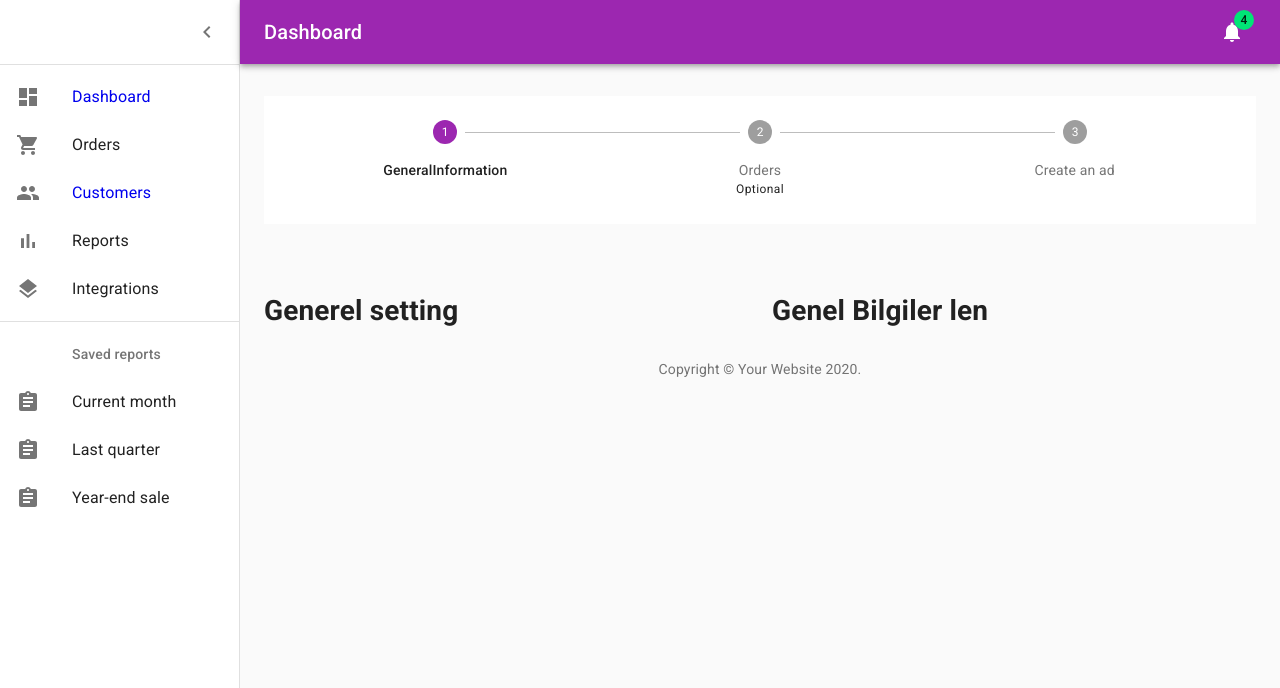
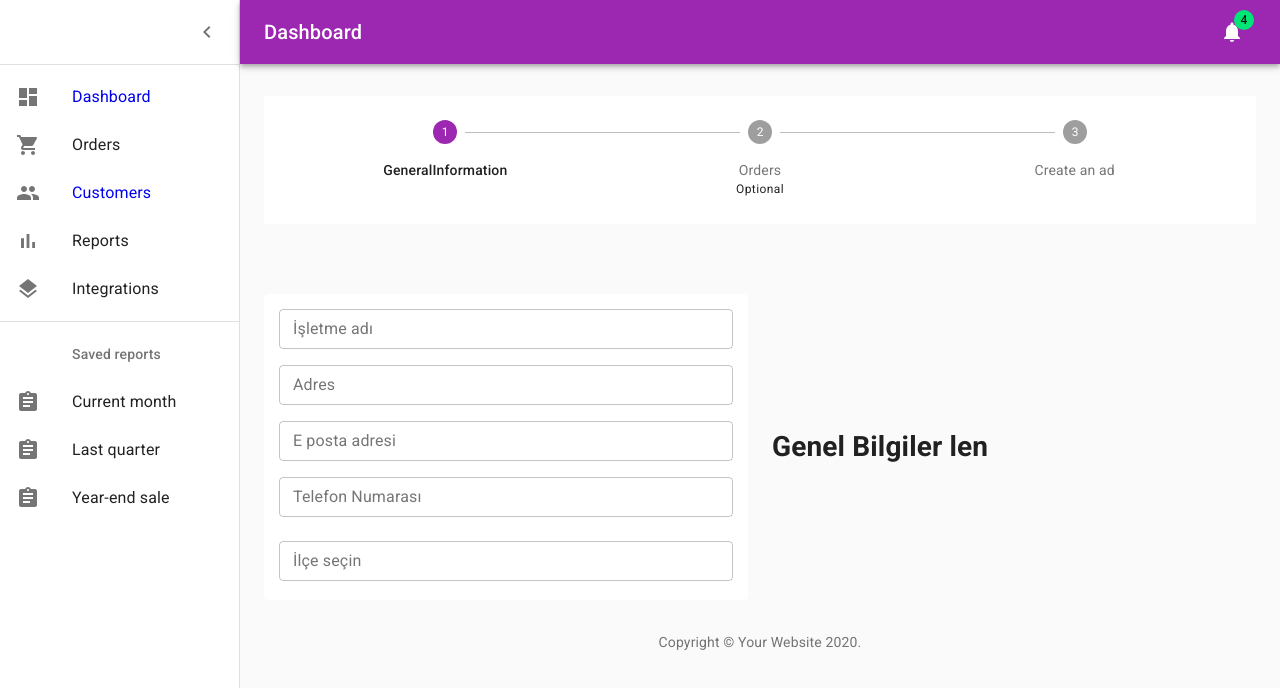
Before and after one commit to metinozkan/E-berberAdmin, a React (Create React App) app: page /general-information in a window 1280 px wide. Shown: the top 688 px of the page. Built offline with nearby package versions, Linux system fonts and the light colour scheme.

Commit message:
started general settings

```diff
--- a/package.json
+++ b/package.json
@@ -5,6 +5,7 @@
   "dependencies": {
     "@material-ui/core": "^4.9.11",
     "@material-ui/icons": "^4.9.1",
+    "@material-ui/lab": "^4.0.0-alpha.51",
     "@testing-library/jest-dom": "^4.2.4",
     "@testing-library/react": "^9.3.2",
     "@testing-library/user-event": "^7.1.2",
--- /dev/null
+++ b/src/Components/StyledComponents/index.js
@@ -0,0 +1 @@
+import styled from "styled-components";
--- a/src/Pages/GeneralInformation/components/GeneralSettings.js
+++ b/src/Pages/GeneralInformation/components/GeneralSettings.js
@@ -1,5 +1,109 @@
 import React from "react";
+import styled from "styled-components";
+import { TextField } from "@material-ui/core";
+import Autocomplete from "@material-ui/lab/Autocomplete";
+import { ColumnCenterContainer } from "../../../Components/StyledComponents";
+import { makeStyles } from "@material-ui/core/styles";
+const useStyles = makeStyles((theme) => ({
+  root: {
+    display: "flex",
+    flexWrap: "wrap",
+    width: "100%",
+    height: "100%",
+    padding: ".5em",
+  },
+}));
+
+export const ContainerGeneral = styled.div`
+  display: flex;
+  flex-direction: flex-start;
+  justify-content: center;
+  align-items: center;
+  background: white;
+  border-radius: 5px;
+`;
 
 export const GeneralSettings = () => {
-  return <h1>Generel setting</h1>;
+  const classes = useStyles();
+  return (
+    <ContainerGeneral style={{}}>
+      <form className={classes.root} noValidate autoComplete="off" style={{}}>
+        <TextField
+          id="outlined-full-width"
+          label="İşletme adı"
+          style={{ margin: 8 }}
+          //  placeholder="Placeholder"
+          // helperText="Full width!"
+          fullWidth
+          margin="dense"
+          // InputLabelProps={{
+          //   shrink: true,
+          // }}
+          variant="outlined"
+        />
+        <TextField
+          id="outlined-full-width"
+          label="Adres"
+          style={{ margin: 8 }}
+          placeholder="Placeholder"
+          // helperText="Full width!"
+          fullWidth
+          margin="dense"
+          variant="outlined"
+        />
+        <TextField
+          id="outlined-full-width"
+          label="E posta adresi"
+          style={{ margin: 8 }}
+          placeholder="Placeholder"
+          // helperText="Full width!"
+          fullWidth
+          margin="dense"
+          InputLabelProps={
+            {
+              // shrink: true,
+            }
+          }
+          variant="outlined"
+        />
+        <TextField
+          id="outlined-full-width"
+          label="Telefon Numarası"
+          style={{ margin: 8 }}
+          placeholder="Placeholder"
+          // helperText="Full width!"
+          fullWidth
+          margin="dense"
+          InputLabelProps={
+            {
+              // shrink: true,
+            }
+          }
+          variant="outlined"
+        />
+        <Autocomplete
+          freeSolo
+          id="combo-box-demo"
+          options={[
+            { title: "Serdivan" },
+            { title: "Geyve" },
+            { title: "Adapazarı" },
+          ]}
+          getOptionLabel={(option) => option.title}
+          style={{ width: "100%", margin: "8px" }}
+          renderInput={(params) => (
+            <TextField
+              {...params}
+              id="outlined-full-width"
+              label="İlçe seçin"
+              placeholder="Placeholder"
+              fullWidth
+              margin="dense"
+              variant="outlined"
+            />
+          )}
+        ></Autocomplete>
+      </form>
+    </ContainerGeneral>
+  );
 };
```
Also changed, not shown: 1 other file (tests, documents, lock files or other folders).
